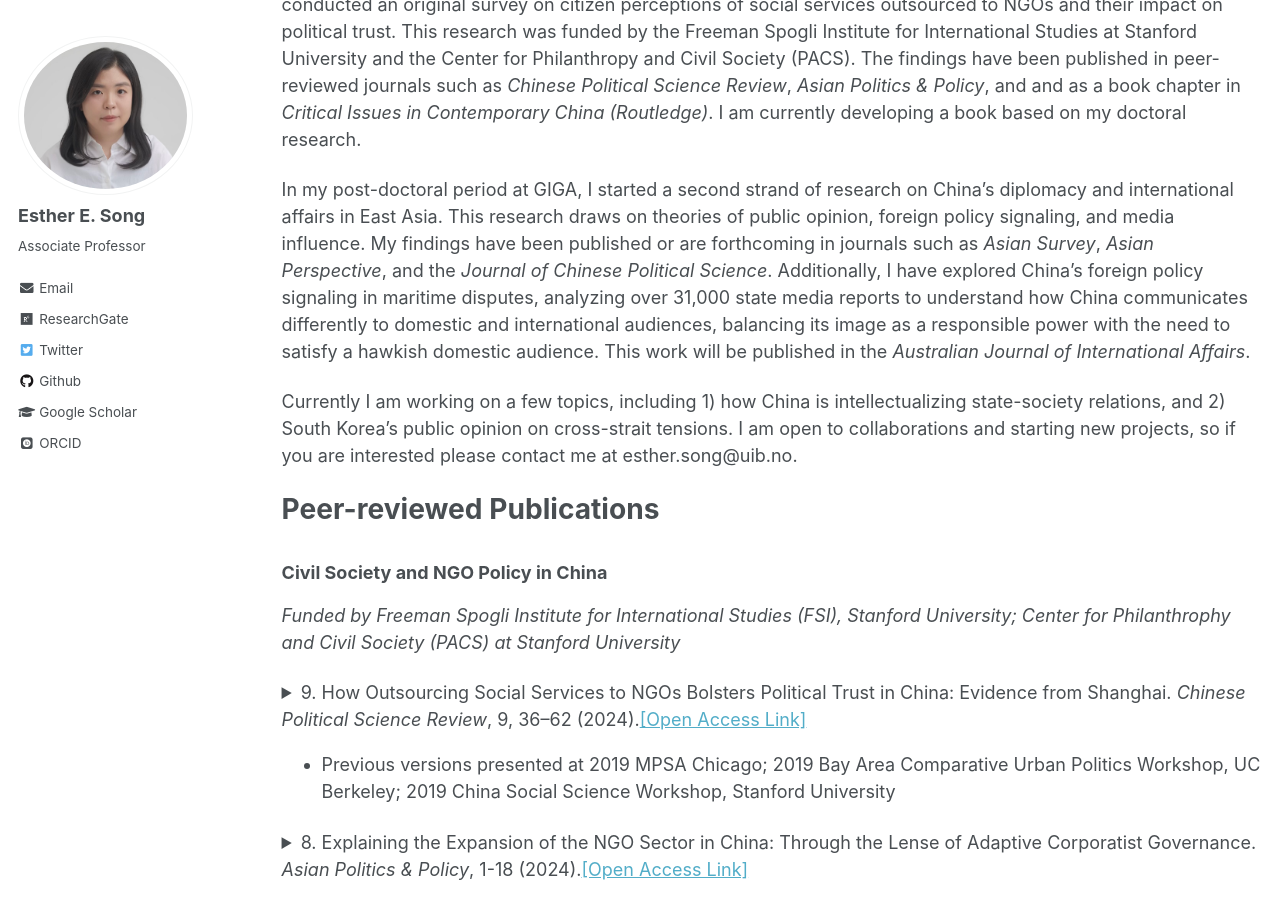
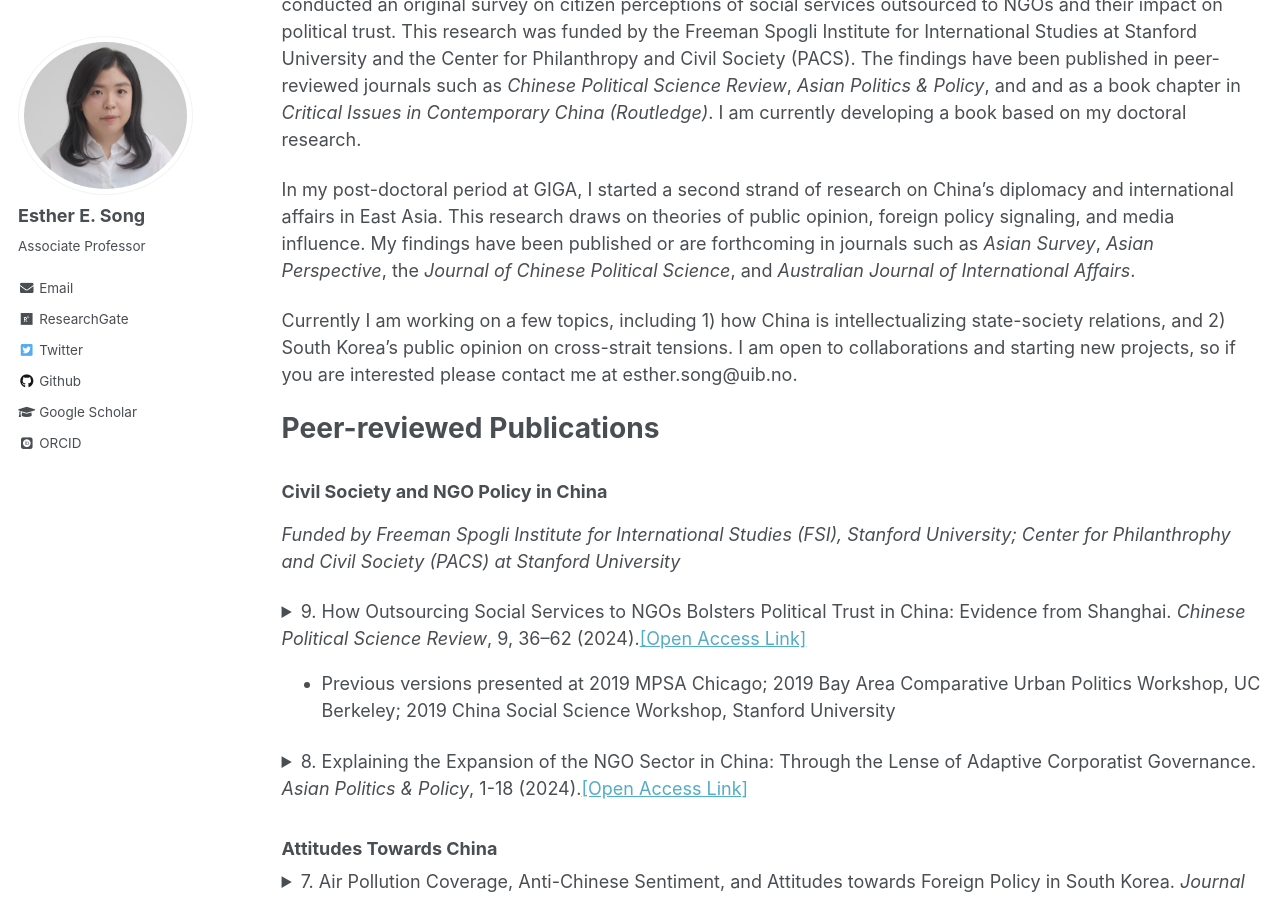
Before and after one commit to ehsong/ehsong.github.io, a Jekyll site: the page built from _pages/research.md, in a window 1280 px wide and 900 px high, scrolled down 494 px. Built offline with Jekyll 4.4.1, drawn with Linux system fonts in a browser that asks for light colours; some web fonts are replaced.

Commit message:
Update research.md

```diff
--- a/_pages/research.md
+++ b/_pages/research.md
@@ -10,7 +10,7 @@
 
 During my doctoral studies at Stanford, I investigated NGO-state relations in China, focusing on the evolution of civil society and NGO policies and its effect on political trust.  This research led me to undertake Mandarin Chinese language training in Beijing (2014, 2015), conduct fieldwork in Beijing, Shanghai, and Wuhan (2015-2018), where I interviewed grassroots NGOs and neighborhood-level government institutions. My project also led to a pre-doctoral fellowship at the School of Development and Public Policy at Fudan University (2017-2018). There, I conducted an original survey on citizen perceptions of social services outsourced to NGOs and their impact on political trust. This research was funded by the Freeman Spogli Institute for International Studies at Stanford University and the Center for Philanthropy and Civil Society (PACS). The findings have been published in peer-reviewed journals such as *Chinese Political Science Review*, *Asian Politics & Policy*, and and as a book chapter in *Critical Issues in Contemporary China (Routledge)*. I am currently developing a book based on my doctoral research.
 
-In my post-doctoral period at GIGA, I started a second strand of research on China's diplomacy and international affairs in East Asia. This research draws on theories of public opinion, foreign policy signaling, and media influence. My findings have been published or are forthcoming in journals such as *Asian Survey*, *Asian Perspective*, and the *Journal of Chinese Political Science*. Additionally, I have explored China's foreign policy signaling in maritime disputes, analyzing over 31,000 state media reports to understand how China communicates differently to domestic and international audiences, balancing its image as a responsible power with the need to satisfy a hawkish domestic audience. This work will be published in the *Australian Journal of International Affairs*.
+In my post-doctoral period at GIGA, I started a second strand of research on China's diplomacy and international affairs in East Asia. This research draws on theories of public opinion, foreign policy signaling, and media influence. My findings have been published or are forthcoming in journals such as *Asian Survey*, *Asian Perspective*, the *Journal of Chinese Political Science*, and *Australian Journal of International Affairs*.
 
 Currently I am working on a few topics, including 1) how China is intellectualizing state-society relations, and 2) South Korea's public opinion on cross-strait tensions. I am open to collaborations and starting new projects, so if you are interested please contact me at esther.song@uib.no.
 
```
